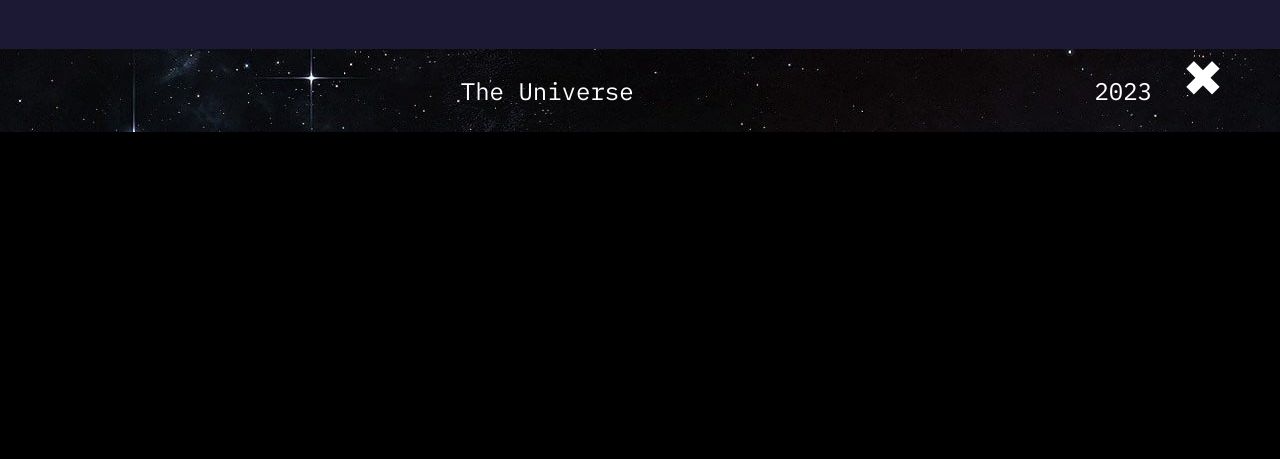
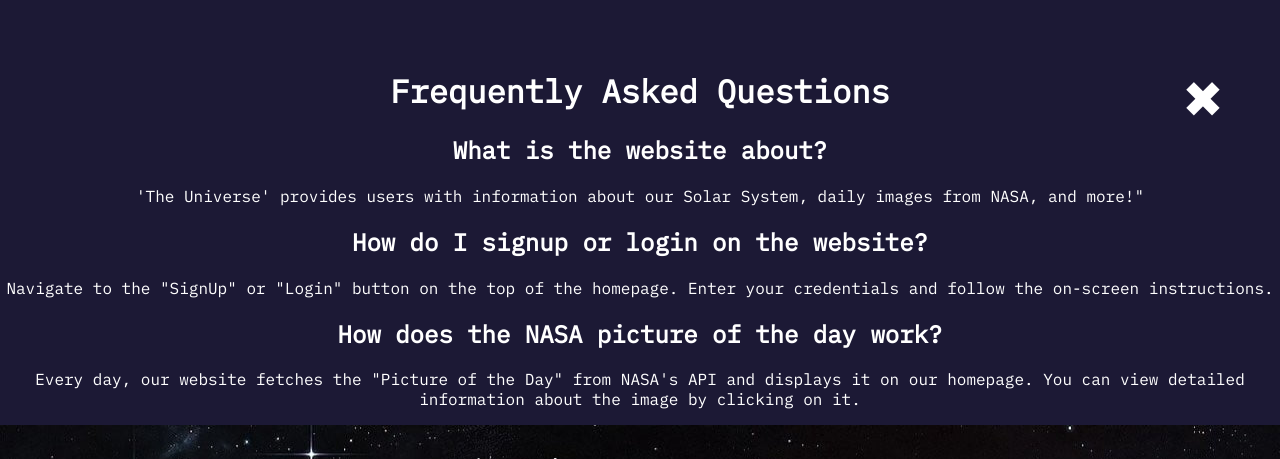
Before and after one commit to reyaanali5/comptest, a React (Create React App) app: page /faq in a window 1280 px wide. Shown: the part 1055-1514 px from the top of the page. Before the commit the page ends 1187 px from the top, so only its background shows below. Built offline with nearby package versions, Linux system fonts and the light colour scheme; no server answers.

Commit message:
FAQ page

```diff
--- a/src/App.css
+++ b/src/App.css
@@ -81,7 +81,6 @@ h2.planet {
 }
 
 .planet-text {
-  background-color: #e69668;
   padding: 20px;
   border-radius: 50px;
 }
--- a/src/App.js
+++ b/src/App.js
@@ -30,6 +30,8 @@ import { collection, addDoc } from "firebase/firestore";
 import { db } from './firebase';
 
 import Forum from './Components/Forum';
+import FAQ from './Components/FAQ';
+
 
 function MainContent() {
 
@@ -66,6 +68,8 @@ function MainContent() {
                     <Route path="/" element={<APODImage />} />
                     <Route path="/Login" element={<Login />} />
                     <Route path="/SignUp" element={<SignUp />} />
+                    <Route path="/faq" element={<FAQ />} />
+
                     {user && <Route path="/SpaceImage" element={<SpaceImage favourites={favourites} setFavourites={setFavourites} />} />}
                     {user && <Route path="/Favourites" element={<Favourites favourites={favourites} handleDelete={handleDelete} />} />}
                     {user && <Route path="/Forum" element={<Forum />} />}
@@ -117,6 +121,9 @@ function App() {
                                      <button className="buttons">
                                     <Link to="/Forum">Forum</Link>
                                      </button>
+                                     <button className="buttons">
+                                    <Link to="/faq">FAQ</Link>
+                                </button>
                                 {/* </div> */}
                                 {/* <div className="buttons"> */}
                                     {/* <Link to="/Favourites"> */}
--- /dev/null
+++ b/src/Components/FAQ.js
@@ -0,0 +1,26 @@
+import React from 'react';
+
+function FAQ() {
+    return (
+        <div className="faq-container">
+            <h1>Frequently Asked Questions</h1>
+
+            <div className="faq-item">
+                <h2>What is the website about?</h2>
+                <p>'The Universe' provides users with information about our Solar System, daily images from NASA, and more!"</p>
+            </div>
+
+            <div className="faq-item">
+                <h2>How do I signup or login on the website?</h2>
+                <p>Navigate to the "SignUp" or "Login" button on the top of the homepage. Enter your credentials and follow the on-screen instructions.</p>
+            </div>
+
+            <div className="faq-item">
+                <h2>How does the NASA picture of the day work?</h2>
+                <p>Every day, our website fetches the "Picture of the Day" from NASA's API and displays it on our homepage. You can view detailed information about the image by clicking on it.</p>
+            </div>
+        </div>
+    );
+}
+
+export default FAQ;
```
